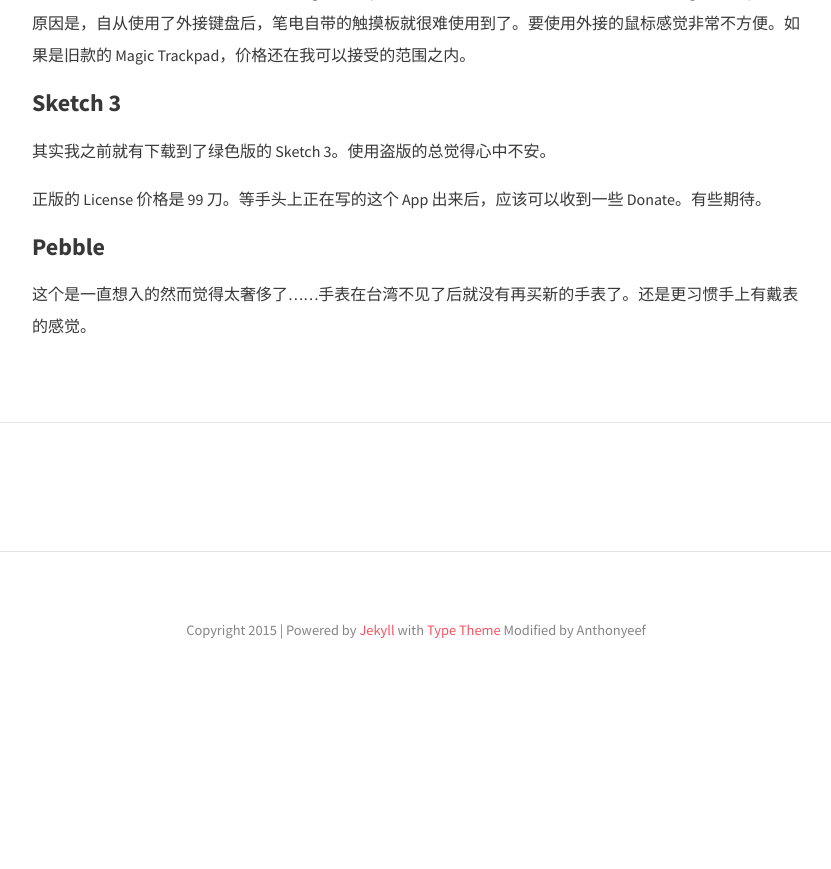
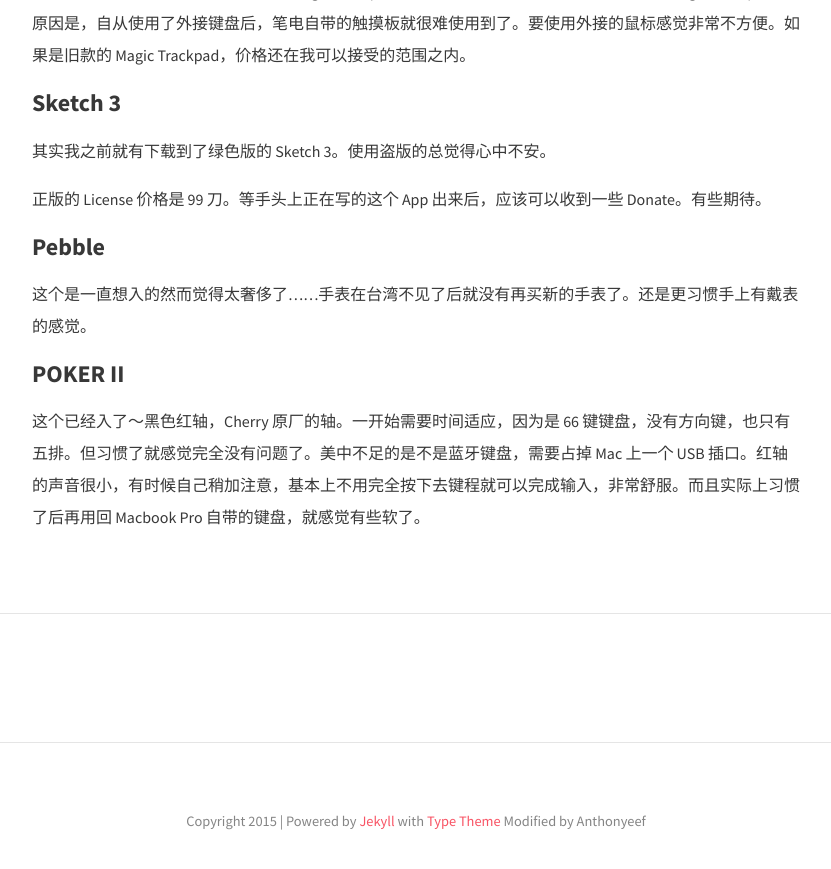
Before and after one commit to Anthonyeef/backup-of-personal-blog, a Jekyll site: the page built from _posts/2015-10-14-things-I-want-to-buy-this-year.md, in a window 1280 px wide and 900 px high, scrolled down 853 px. Shown: the top 869 px of the window, without its empty margins (224-1055 px from the left). Built offline with Jekyll 4.4.1, drawn with Linux system fonts in a browser that asks for light colours; nearby versions of some CDN libraries; comment, search, counter and statistics services are not loaded; before the commit the page ends 1562 px from its top, so only the background shows below that.

Commit message:
modify last post

```diff
--- a/_posts/2015-10-14-things-I-want-to-buy-this-year.md
+++ b/_posts/2015-10-14-things-I-want-to-buy-this-year.md
@@ -32,3 +32,7 @@
 ### Pebble
 
 这个是一直想入的然而觉得太奢侈了……手表在台湾不见了后就没有再买新的手表了。还是更习惯手上有戴表的感觉。
+
+### POKER II
+
+这个已经入了～黑色红轴，Cherry 原厂的轴。一开始需要时间适应，因为是 66 键键盘，没有方向键，也只有五排。但习惯了就感觉完全没有问题了。美中不足的是不是蓝牙键盘，需要占掉 Mac 上一个 USB 插口。红轴的声音很小，有时候自己稍加注意，基本上不用完全按下去键程就可以完成输入，非常舒服。而且实际上习惯了后再用回 Macbook Pro 自带的键盘，就感觉有些软了。
```
